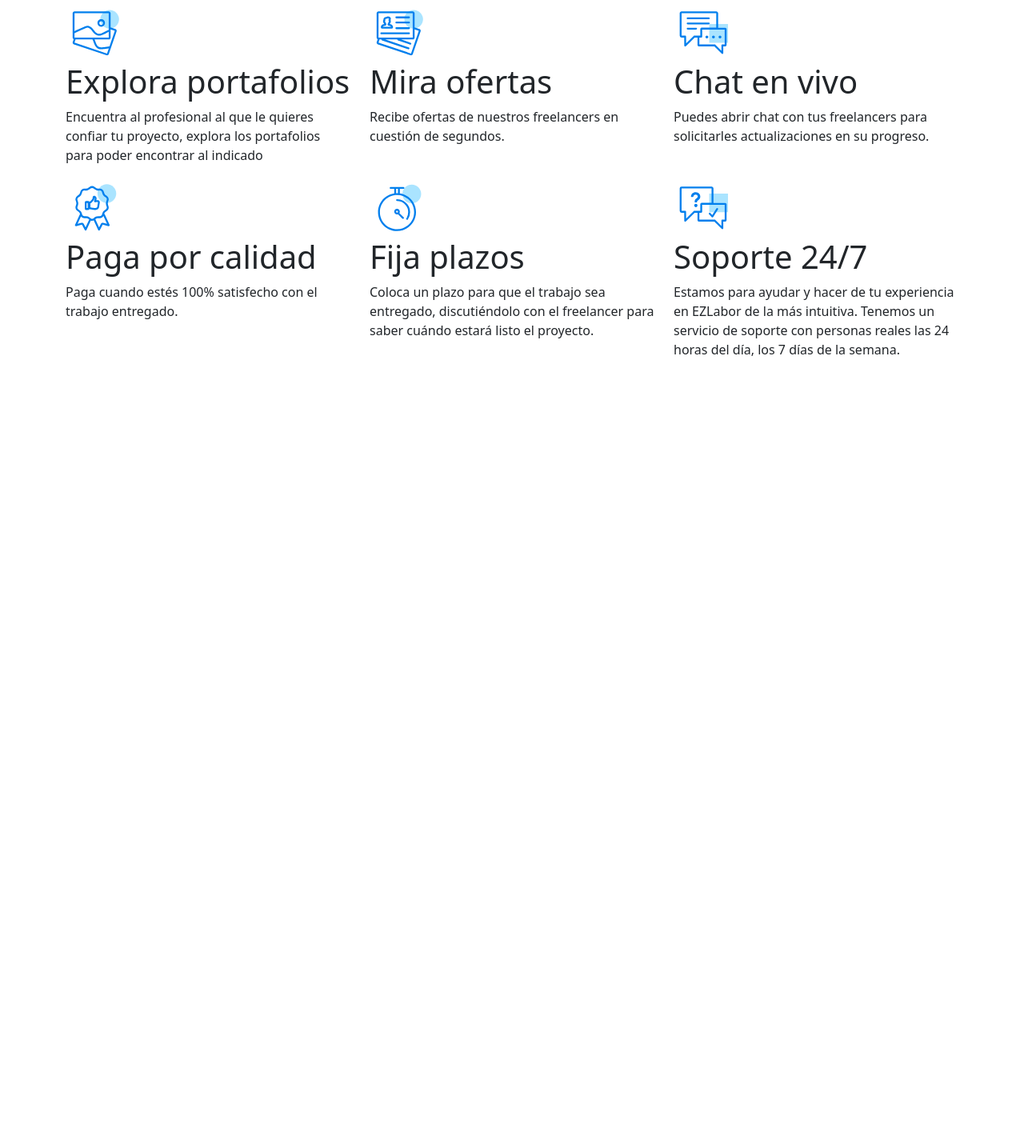
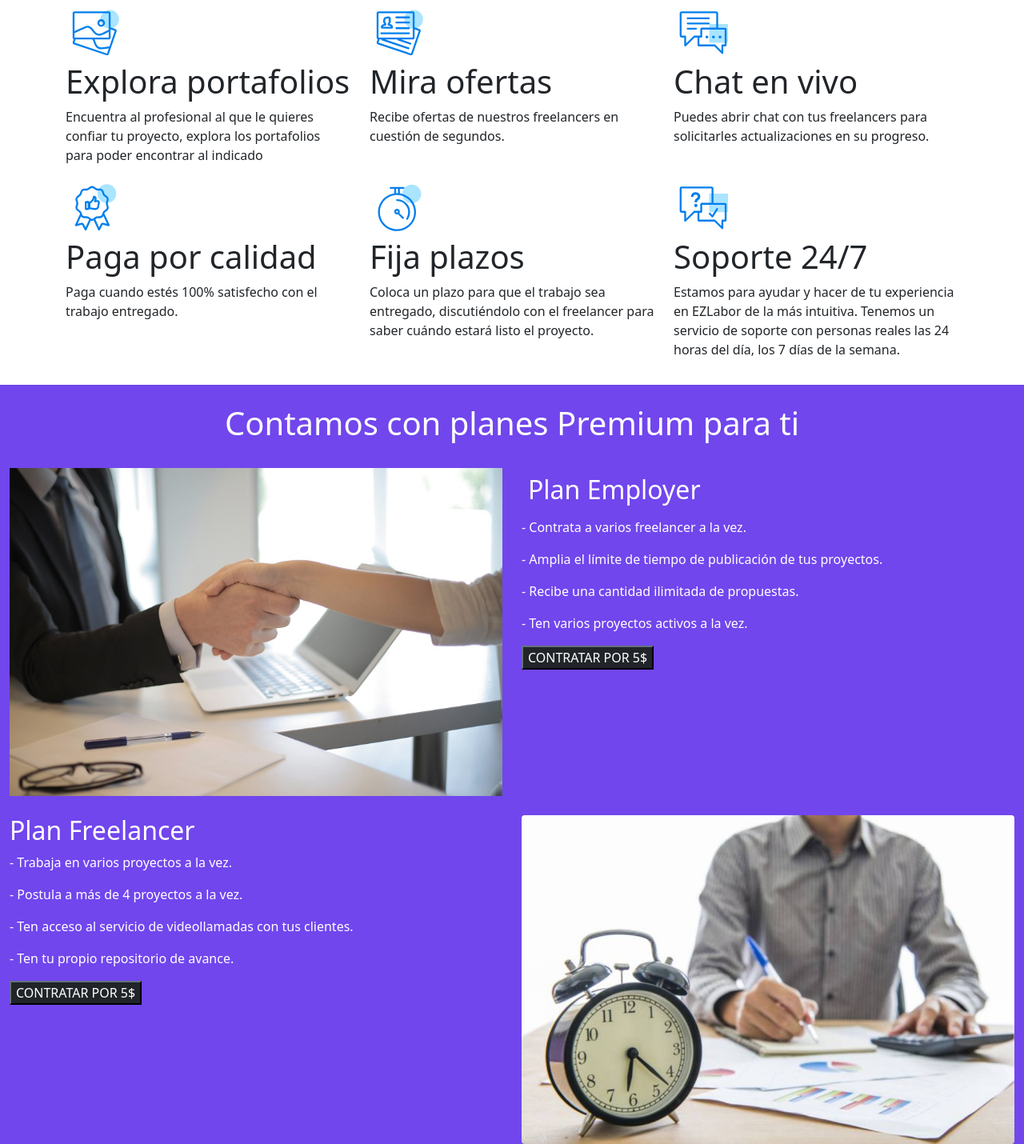
Before and after one commit to snoli2001/EzlaborLandingPage, a plain HTML site: page index.html in a window 1280 px wide. Shown: the part 1188-2618 px from the top of the page at 80% size. Before the commit the page ends 1653 px from the top, so only its background shows below. Drawn offline with nearby package versions, Linux system fonts and the light colour scheme.

Commit message:
Add files via upload

```diff
--- a/index.html
+++ b/index.html
@@ -151,6 +151,38 @@
       </div>
     </div>
 
+    <div class="container-fluid mt-3 plan-background text-white">
+      <div class="row">
+        <div class="col-12 d-flex justify-content-center">
+          <h1 class="p-4">Contamos con planes Premium para ti</h1>
+        </div>
+      </div>
+      <div class="row">
+        <div class="col-lg-6 col-md-12 col-sm-12"><img src="images/employer.jpg" class="img-fluid" alt="employer"></div>
+          <div class="col-lg-6 col-md-12 col-sm-12">
+            <h2 class="p-2">Plan Employer</h2>
+            <p>- Contrata a varios freelancer a la vez.</p>
+            <p>- Amplia el límite de tiempo de publicación de tus proyectos.</p>
+            <p>- Recibe una cantidad ilimitada de propuestas.</p>
+            <p>- Ten varios proyectos activos a la vez.</p>
+            <button class="btn-dark">CONTRATAR POR 5$</button>
+          </div>
+      </div>
+      <div class="row pt-4">
+        <div class="col-lg-6 col-md-12 col-sm-12">
+          <h2>Plan Freelancer</h2>
+            <p>- Trabaja en varios proyectos a la vez.</p>
+            <p>- Postula a más de 4 proyectos a la vez.</p>
+            <p>- Ten acceso al servicio de videollamadas con tus clientes.</p>
+            <p>- Ten tu propio repositorio de avance.</p>
+            <button class="btn-dark">CONTRATAR POR 5$</button>
+      </div>
+      <div class="col-lg-6 col-md-12 col-sm-12">
+          <img src="images/freelancer.jpg" class="img-fluid rounded" alt="Gato">
+   </div>
+      </div>
+    </div>
+
 
     <!--JS-->
     <script src="https://cdn.jsdelivr.net/npm/@popperjs/core@2.9.1/dist/umd/popper.min.js" integrity="sha384-SR1sx49pcuLnqZUnnPwx6FCym0wLsk5JZuNx2bPPENzswTNFaQU1RDvt3wT4gWFG" crossorigin="anonymous"></script>
--- a/style.css
+++ b/style.css
@@ -13,3 +13,7 @@
     background-size: cover;
     background-position: center;
 }
+
+.plan-background {
+    background-color: #7146ED;
+}
```
Also changed, not shown: images/employer.jpg (added), images/employer.png (added), images/freelancer.jpg (added).
